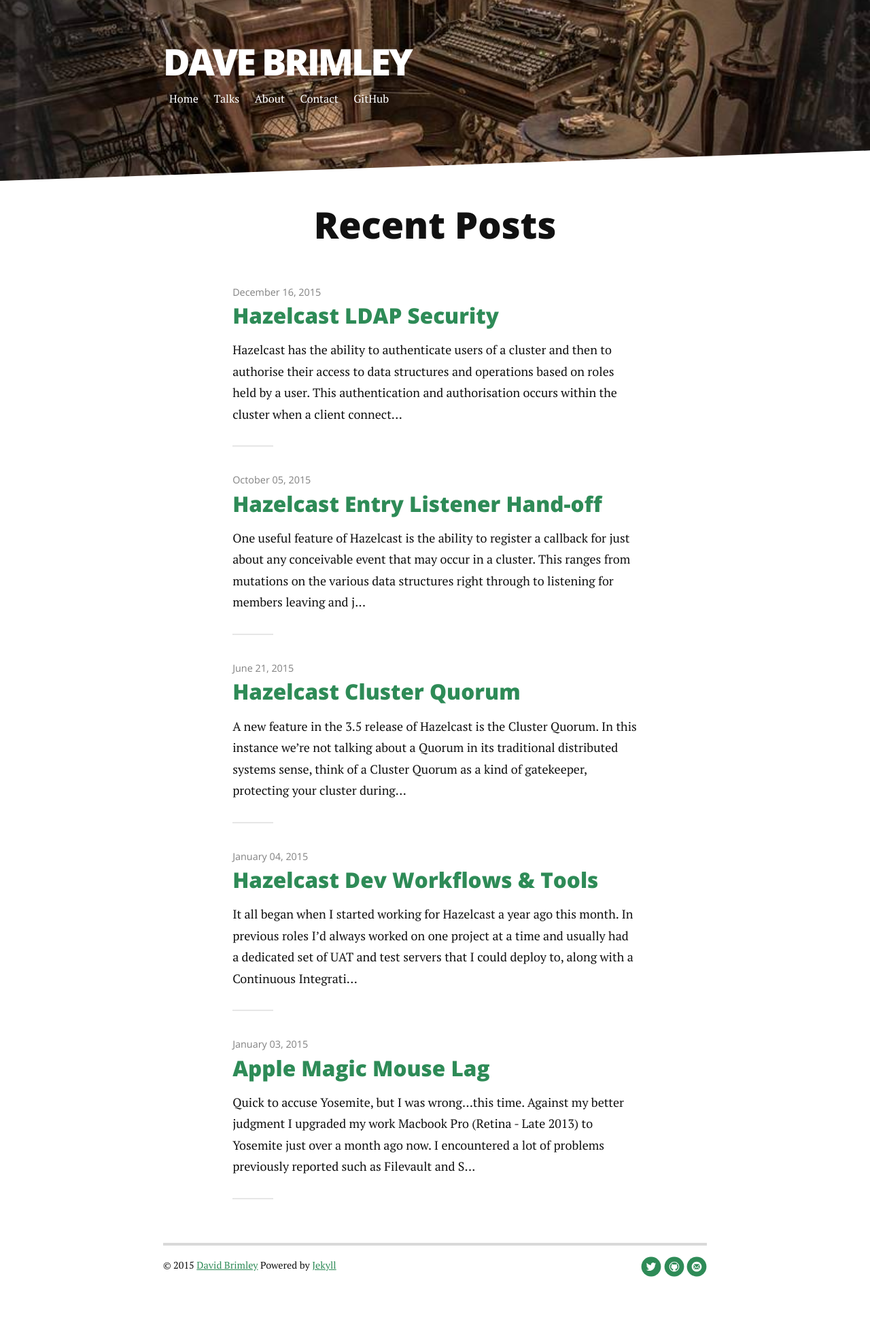
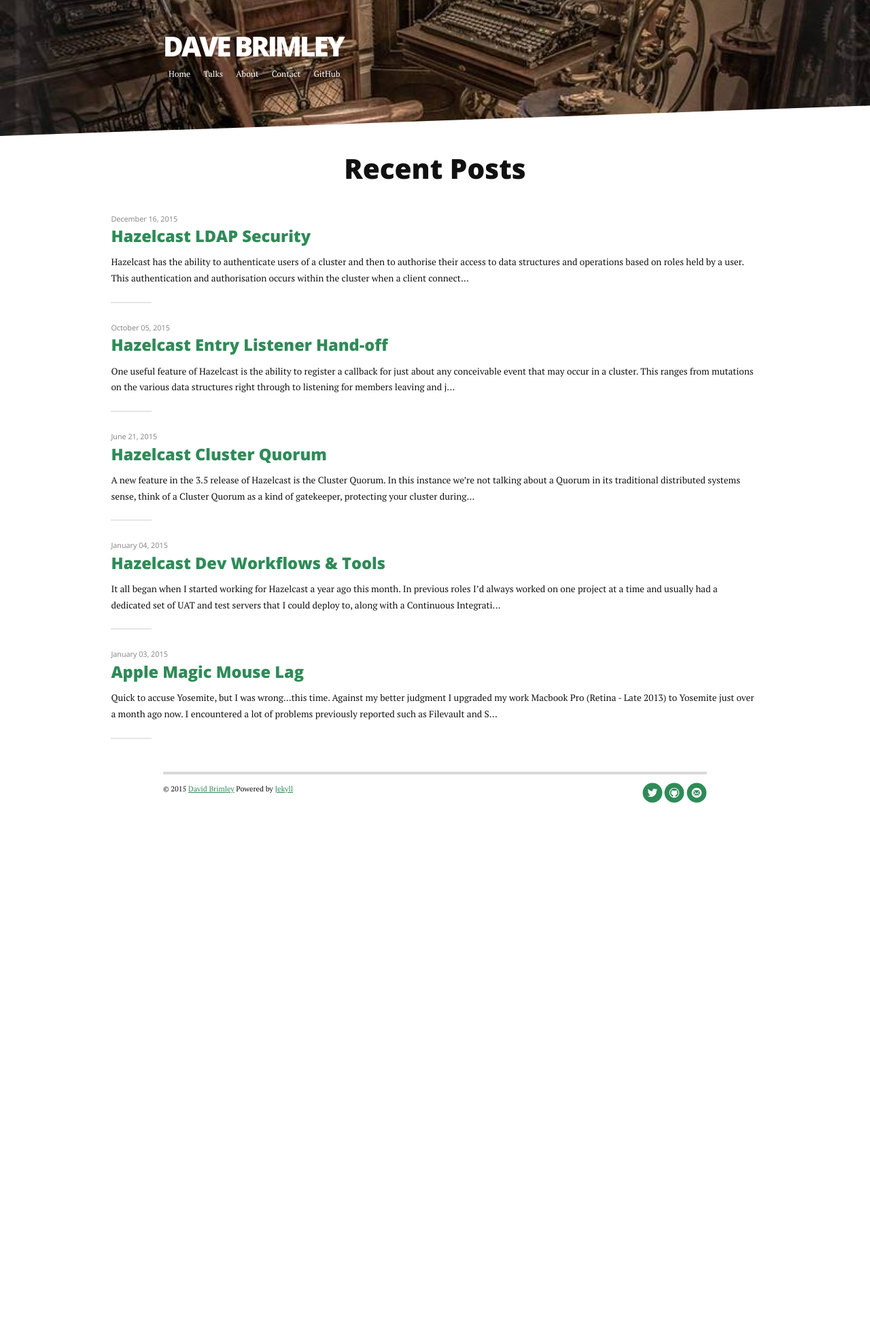
Before and after one commit to dbrimley/dbrimley.github.io, a Jekyll site: the page built from index.html, in a window 1280 px wide. Shown: the whole page at 68% size. Built offline with Jekyll 4.4.1, drawn with Linux system fonts in a browser that asks for light colours; nearby versions of some CDN libraries; Markdown is read by kramdown in place of the engine named in the settings; the list of posts is cut into pages by our own code; after the commit the page ends 1247 px from its top, so only the background shows below that.

Commit message:
reduced down font sizes

```diff
--- a/assets/css/style.css
+++ b/assets/css/style.css
@@ -1,7 +1,7 @@
 @import url(http://fonts.googleapis.com/css?family=Open+Sans:300,400,800);
 @import url(http://fonts.googleapis.com/css?family=PT+Serif:400,700,400italic,700italic);
 html {
-    font-size: 100%;
+    font-size: 75%;
     line-height: 1.5em
 }
 
@@ -823,7 +823,7 @@ object {
 }
 
 .container {
-    max-width: 610px;
+    max-width: 800px;
     margin-left: auto;
     margin-right: auto;
     padding: 0 20px
@@ -1262,7 +1262,7 @@ dd {
         transform-origin: bottom left
     }
     .container {
-        max-width: 800px;
+        max-width: 1600px;
         margin-left: auto;
         margin-right: auto;
         padding: 0
```
